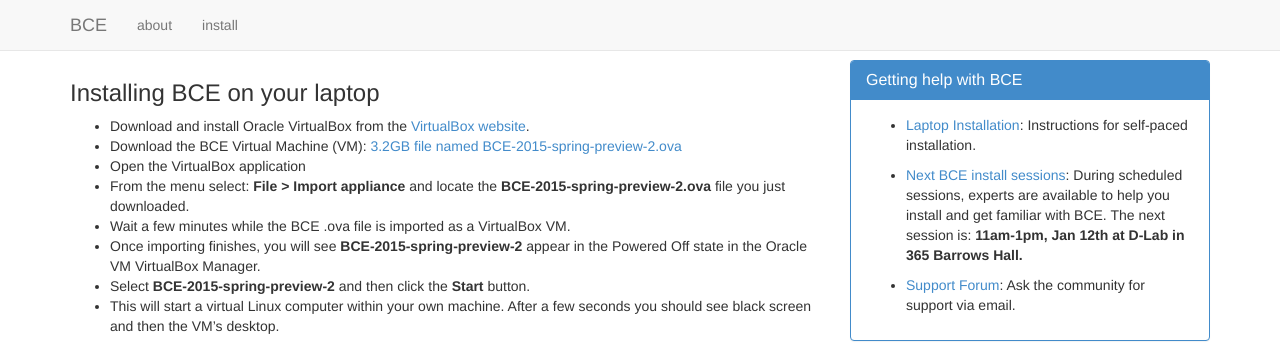
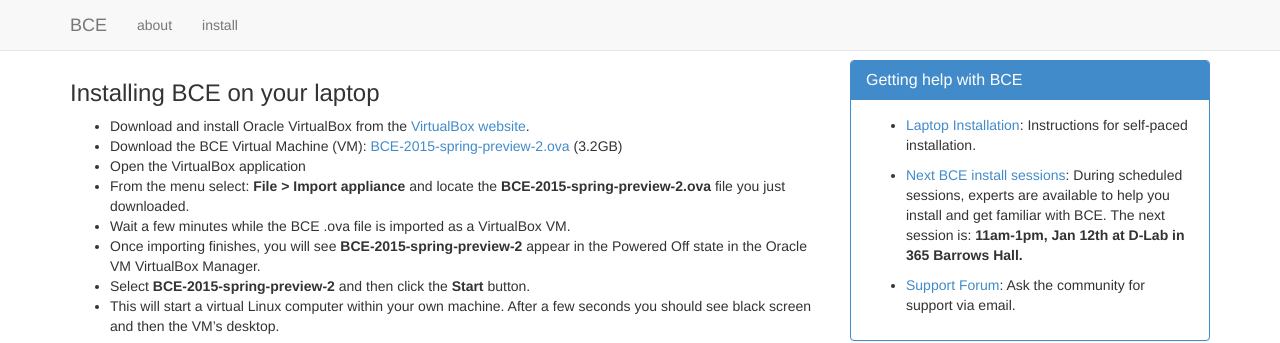
Before and after one commit to ucberkeley/bce-documentation, a Jekyll site: the page built from laptop-installation.md, in a window 1280 px wide. Shown: the top 343 px of the page. Built offline with Jekyll 4.4.1, drawn with Linux system fonts in a browser that asks for light colours; nearby versions of some CDN libraries; library files that are not in the unit come from our copies; Markdown is read by kramdown in place of the engine named in the settings.

Commit message:
simplify link

```diff
--- a/laptop-installation.md
+++ b/laptop-installation.md
@@ -6,7 +6,7 @@ title: Laptop Installation
 
   * Download and install Oracle VirtualBox from the [VirtualBox
     website](https://www.virtualbox.org/wiki/Downloads).
-  * Download the BCE Virtual Machine (VM): [3.2GB file named BCE-2015-spring-preview-2.ova](https://docs.google.com/uc?id=0Bz_1EI3c_TA1VzlScXUxaEEwSm8&export=download)
+  * Download the BCE Virtual Machine (VM): [BCE-2015-spring-preview-2.ova](https://docs.google.com/uc?id=0Bz_1EI3c_TA1VzlScXUxaEEwSm8&export=download) (3.2GB)
   * Open the VirtualBox application
   * From the menu select: **File > Import appliance** and locate the **BCE-2015-spring-preview-2.ova** file you just downloaded.
   * Wait a few minutes while the BCE .ova file is imported as a VirtualBox VM.
```
